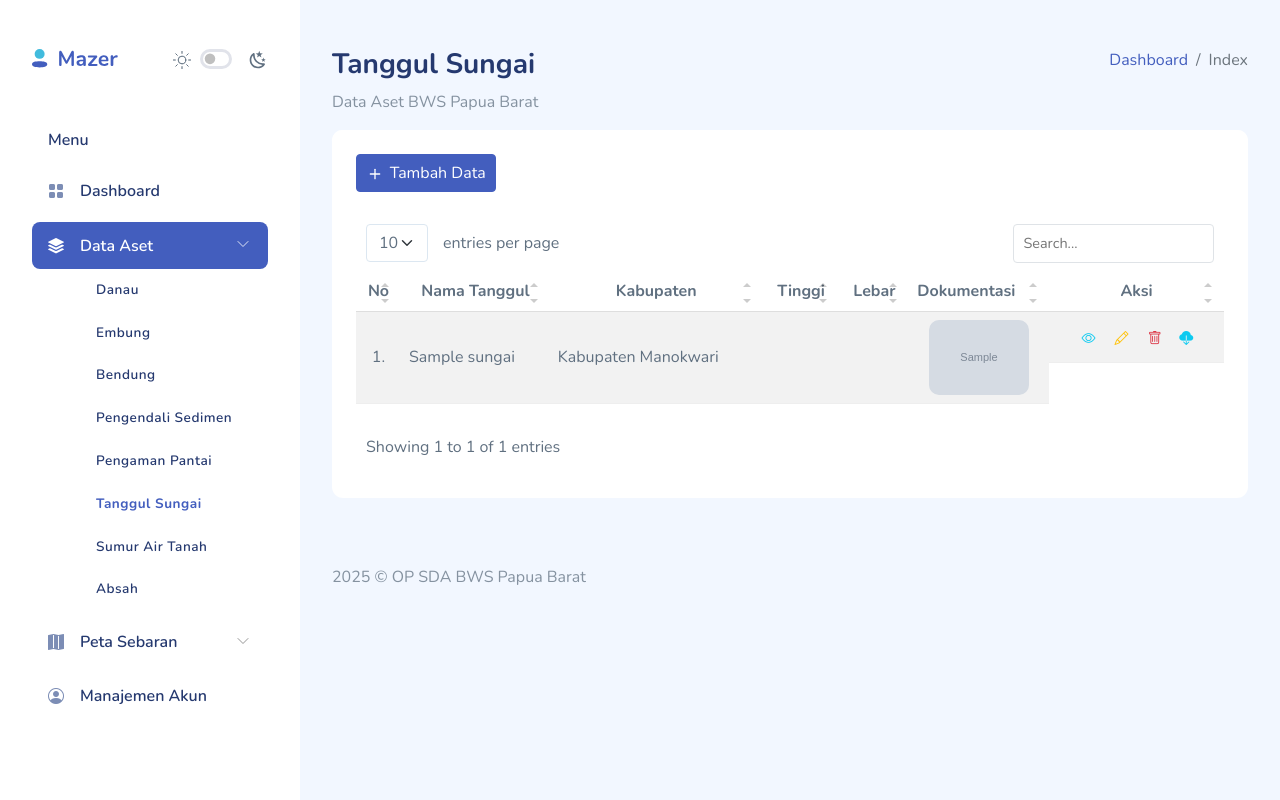
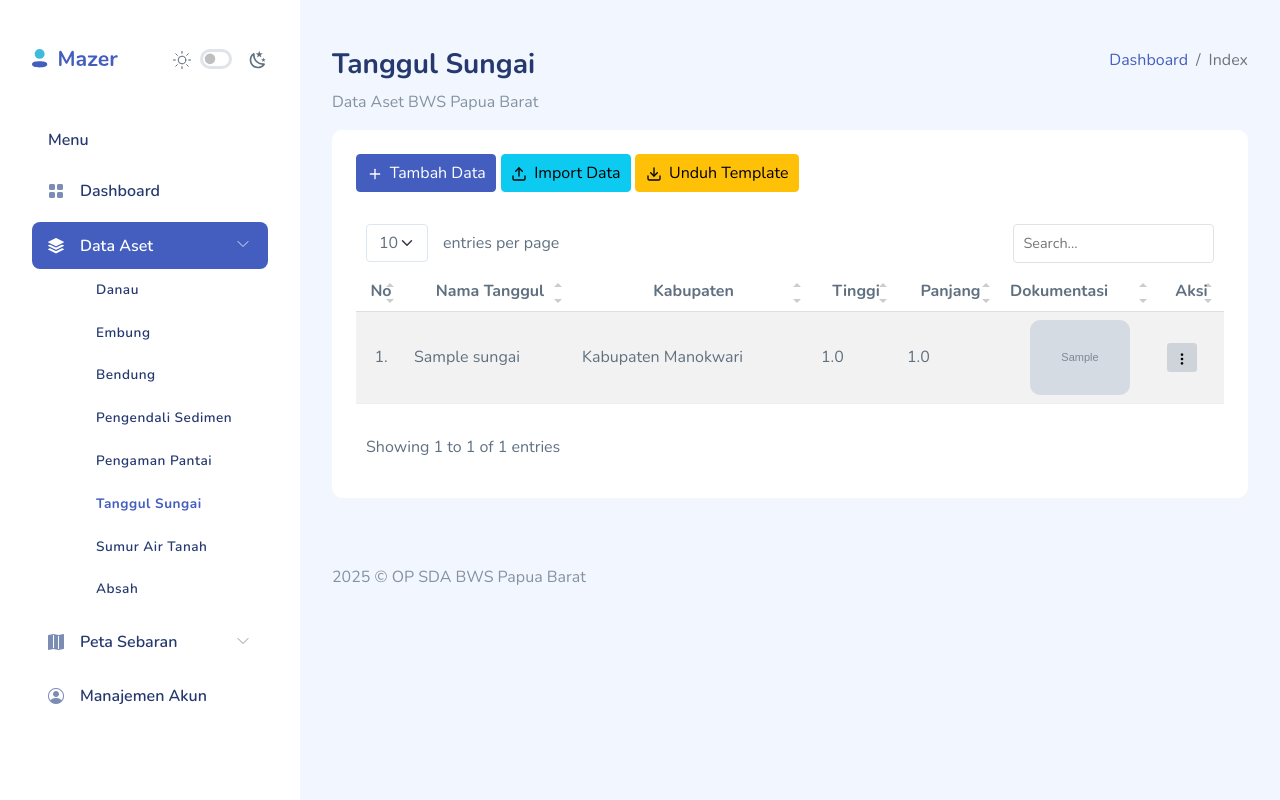
Before and after one commit to ariefendi992/aset-bwspb, a Django app: page /aset-tanggul-sungai/ in a window 1280 px wide. Run offline with Django 5.2, Linux system fonts and the light colour scheme; a user stored in the database is signed in; tables that the repository leaves empty hold one stand-in row (values such as "Sample post"); grey boxes marked "Sample" are stand-in pictures; parts of the project's set-up code (start-up, migrations or seed data) failed here and were passed over; some libraries are stand-ins or nearby versions.

Commit message:
import and export template aset Tanggul Sungai

```diff
--- a/apps/tanggul_sungai/forms.py
+++ b/apps/tanggul_sungai/forms.py
@@ -12,6 +12,7 @@ class TanggulSungaiForm(forms.ModelForm):
             "latitude2": "lat2",
             "longitude2": "long2",
         }
+        exclude = ["created_by", "updated_by"]
 
     def __init__(self, *args, **kwargs):
         super().__init__(*args, **kwargs)
@@ -52,3 +53,19 @@ class FotoTanggulSungaiForm(forms.ModelForm):
                     css_class += " is-valid"
 
             field.widget.attrs.update({"class": css_class})
+
+
+class UploadExcelForm(forms.Form):
+    file = forms.FileField(
+        label="Pilih File",
+        widget=forms.ClearableFileInput(
+            attrs={"class": "form-control", "accept": ".xlsx"}
+        ),
+    )
+
+    def cleaned_file(self):
+        file = self.cleaned_data["file"]
+
+        if not file.name.endswith(".xlsx"):
+            raise forms.ValidationError("File harus format .xlsx")
+        return file
--- a/apps/tanggul_sungai/models.py
+++ b/apps/tanggul_sungai/models.py
@@ -25,7 +25,8 @@ class TanggulSungaiModel(BaseAssetModel):
         null=True,
         blank=True,
         choices=[
-            ("Talud Pasang Batu", "Talud Pasang Batu"),
+            ("Talud, Pasang Batu", "Talud, Pasang Batu"),
+            ("Talud, Pasang Batu & Bronjong", "Talud, Pasang Batu & Bronjong"),
             ("Pasang Batu", "Pasang Batu"),
             ("Bronjong", "Bronjong"),
         ],
--- a/apps/tanggul_sungai/templates/index_tsungai.html
+++ b/apps/tanggul_sungai/templates/index_tsungai.html
@@ -31,6 +31,8 @@
       <div class="card">
         <div class="card-header">
           <a href="{% url 'tsungai:create' %}" class="btn icon icon-left btn-primary"><i data-feather="plus"></i> Tambah Data</a>
+          <a class="btn btn-info icon icon-left" data-bs-toggle="modal" data-bs-target="#modalUploadFile"><i data-feather="upload"></i> Import Data</a>
+          <a href="{% url 'tsungai:template' %}" class="btn icon icon-left btn-warning"><i data-feather="download"></i> Unduh Template</a>
         </div>
         <div class="card-body">
           <table class="table table-striped" id="table1">
@@ -40,7 +42,7 @@
                 <th class="text-center">Nama Tanggul</th>
                 <th class="text-center">Kabupaten</th>
                 <th class="text-center">Tinggi</th>
-                <th class="text-center">Lebar</th>
+                <th class="text-center">Panjang</th>
                 <th>Dokumentasi</th>
                 <th class="text-center">Aksi</th>
               </tr>
@@ -51,8 +53,8 @@
                   <td class="text-center">{{ forloop.counter }}.</td>
                   <td>{{ obj.nama }}</td>
                   <td>{{ obj.kabupaten }}</td>
-                  <td>{{ obj.tinggi }}</td>
-                  <td>{{ obj.lebar }}</td>
+                  <td>{{ obj.tinggi_tanggul|default:'-' }}</td>
+                  <td>{{ obj.panjang_tanggul|default:'-' }}</td>
                   <td>
                     {% with foto=obj.get_thumbnail %}
                       {% if foto %}
@@ -63,7 +65,7 @@
                       {% endif %}
                     {% endwith %}
                   </td>
-                  <td class="d-flex w-auto justify-content-center h-auto align-items-center">
+                  {% comment %} <td class="d-flex w-auto justify-content-center h-auto align-items-center">
                     <a href="{% url 'tsungai:detail' obj.pk %}" class="btn icon btn-outline-info btn-sm border-0"><i class="bi bi-eye"></i></a>
                     <a href="{% url 'tsungai:update' obj.pk %}" class="btn icon btn-outline-warning btn-sm border-0"><i class="bi bi-pencil"></i></a>
                     <form action="{% url 'tsungai:delete' obj.pk %}" method="post">
@@ -75,11 +77,65 @@
                         <a href="{% url 'tsungai:download' foto.pk %}" target="_blank" class="btn btn-sm btn-outline-info border-0"><i class="bi bi-cloud-download-fill"></i></a>
                       {% endif %}
                     {% endwith %}
+                  </td> {% endcomment %}
+                  <td class="center">
+                    <button class="btn btn-sm btn-light border-0" type="button" data-bs-toggle="dropdown"><i class="bi bi-three-dots-vertical"></i></button>
+                    <ul class="dropdown-menu dropdown-menu-end">
+                      <li>
+                        <a href="{% url 'tsungai:detail' obj.pk %}" class="dropdown-item"><i class="bi bi-eye text-info"></i> Detail</a>
+                      </li>
+                      <li>
+                        <a href="{% url 'tsungai:edit' obj.pk %}" class="dropdown-item"><i class="bi bi-pencil text-warning"></i> Edit</a>
+                      </li>
+                      <li>
+                        <hr class="dropdown-divider" />
+                      </li>
+                      <li>
+                        <form action="{% url 'tsungai:delete' obj.pk %}" method="post">
+                          {% csrf_token %}
+                          <button type="submit" class="dropdown-item text-danger"><i class="bi bi-trash"></i> Delete</button>
+                        </form>
+                      </li>
+                    </ul>
                   </td>
                 </tr>
               {% endfor %}
             </tbody>
           </table>
+        </div>
+
+        <div class="modal fade" id="modalUploadFile" tabindex="-1">
+          <div class="modal-dialog modal-dialog-centered">
+            <div class="modal-content">
+              <div class="modal-header">
+                <h5 class="modal-title">Tambah data dengan file excel</h5>
+                <button type="button" class="btn-close" data-bs-dismiss="modal"></button>
+              </div>
+
+              <form action="{% url 'tsungai:import' %}" method="post" enctype="multipart/form-data" class="form form-horizontal">
+                <div class="modal-body text-center">
+                  {% csrf_token %}
+                  <div class="form-body">
+                    <div class="row">
+                      {% for field in form %}
+                        <div class="col-md-4">{{ field.label }}</div>
+                        <div class="col-md-8 form-group">
+                          {{ field }}
+                          {% comment %} {% if field.errors %}
+                            <div class="invalid-feedback">{{ field.errors|striptags }}</div>
+                          {% endif %} {% endcomment %}
+                        </div>
+                      {% endfor %}
+                    </div>
+                  </div>
+                </div>
+                <div class="modal-footer">
+                  <button type="button" class="btn btn-secondary" data-bs-dismiss="modal">Tutup</button>
+                  <button type="submit" class="btn btn-success icon icon-left me-1"><i data-feather="check-circle"></i> Import</button>
+                </div>
+              </form>
+            </div>
+          </div>
         </div>
       </div>
     </section>
--- a/apps/tanggul_sungai/urls.py
+++ b/apps/tanggul_sungai/urls.py
@@ -6,7 +6,9 @@ urlpatterns = [
     path("", views.index, name="index"),
     path("add/", views.create, name="create"),
     path("detail/<int:id>/", views.detail, name="detail"),
-    path("edit/<int:id>/", views.update, name="update"),
+    path("edit/<int:id>/", views.update, name="edit"),
     path("delete/<int:id>/", views.delete, name="delete"),
     path("download-foto/<int:id>/", views.donwload, name="download"),
+    path("template/downlad", views.export_template, name="template"),
+    path("template/import", views.import_template, name="import"),
 ]
--- a/apps/tanggul_sungai/views.py
+++ b/apps/tanggul_sungai/views.py
@@ -1,9 +1,13 @@
 from django.shortcuts import render, redirect, get_object_or_404
 from django.contrib import messages
-from django.http import FileResponse, HttpRequest, Http404
+from django.http import FileResponse, HttpRequest, Http404, HttpResponse
 from .models import TanggulSungaiModel, FotoTanggulSungaiModel
-from .forms import FotoTanggulSungaiForm, TanggulSungaiForm
+from .forms import FotoTanggulSungaiForm, TanggulSungaiForm, UploadExcelForm
 from django.contrib.auth.decorators import login_required
+from openpyxl import Workbook
+from openpyxl.styles import Font, Alignment
+from openpyxl.worksheet.datavalidation import DataValidation
+import pandas as pd
 
 
 # Create your views here.
@@ -11,7 +15,7 @@ from django.contrib.auth.decorators import login_required
 def index(request):
     objects = TanggulSungaiModel.objects.order_by("-created_at").all()
 
-    context = {"filename": "tsungai", "objects": objects}
+    context = {"filename": "tsungai", "objects": objects, "form": UploadExcelForm()}
 
     return render(request, "index_tsungai.html", context)
 
@@ -101,3 +105,157 @@ def donwload(request, id):
         return FileResponse(foto.image.open(), as_attachment=True)
     except:
         raise Http404("File tidak ditemukan")
+
+
+@login_required(login_url="akun:login")
+def export_template(request):
+    wb = Workbook()
+    ws = wb.active
+    ws.title = "Tanggul Sungai"
+
+    ref_ws = wb.create_sheet(title="Referensi")
+
+    fields = TanggulSungaiModel._meta.get_fields()
+    col_idx = 1
+    headers = []
+    exclude_field = ["id", "created_at", "updated_at", "created_by", "updated_by"]
+    bold_font = Font(bold=True, size=12.0)
+    center_alignment = Alignment(horizontal="center", vertical="center")
+
+    for field in fields:
+        if (
+            field.concrete
+            and not field.many_to_many
+            and field.name not in exclude_field
+        ):
+            headers.append(field.name)
+            ws.cell(row=1, column=col_idx, value=field.name).font = bold_font
+            ws.cell(row=1, column=col_idx, value=field.name).alignment = (
+                center_alignment
+            )
+
+            col_idx += 1
+
+    # NOTE: KABUPATEN
+    kabupaten_list = [c[0] for c in TanggulSungaiModel.KABUPATEN_CHOICE]
+    for i, val in enumerate(kabupaten_list, start=1):
+        ref_ws.cell(row=i, column=2, value=val)
+    dv_kabupaten = DataValidation(
+        type="list", formula1=f"Referensi!$B$1:$B${len(kabupaten_list)}"
+    )
+    ws.add_data_validation(dv_kabupaten)
+
+    kabupaten_col = headers.index("kabupaten") + 1
+    dv_kabupaten.add(f"{chr(64+kabupaten_col)}2:{chr(64+kabupaten_col)}100")
+
+    # NOTE: JENIS KONSTRUKSI
+    jenisKonstruksiList = [
+        c[0] for c in TanggulSungaiModel._meta.get_field("jenis_konstruksi").choices
+    ]
+    for i, val in enumerate(jenisKonstruksiList, start=1):
+        ref_ws.cell(row=i, column=3, value=val)
+    dv_jenisKonstruksi = DataValidation(
+        type="list", formula1=f"Referensi!$C$1:$C${len(jenisKonstruksiList)}"
+    )
+    ws.add_data_validation(dv_jenisKonstruksi)
+
+    jenisKonstruksi_col = headers.index("jenis_konstruksi") + 1
+    dv_jenisKonstruksi.add(
+        f"{chr(64+jenisKonstruksi_col)}2:{chr(64+jenisKonstruksi_col)}100"
+    )
+
+    response = HttpResponse(
+        content_type="application/vnd.openxmlformats-officedocument.spreadsheetml.sheet"
+    )
+
+    response["Content-Disposition"] = (
+        'attachment; filename="template_aset_tanggul_sungai.xlsx"'
+    )
+
+    wb.save(response)
+    return response
+
+
+@login_required(login_url="akun:login")
+def import_template(request: HttpRequest):
+    if request.method == "POST":
+        form = UploadExcelForm(request.POST, request.FILES)
+
+        if form.is_valid():
+            file = form.files["file"]
+
+            try:
+                df = pd.read_excel(file)
+                df.columns = df.columns.str.strip().str.lower()
+                df = df.fillna("")
+
+                inserted = 0
+                updated = 0
+                skipped = 0
+
+                for _, row in df.iterrows():
+                    nama = str(row["nama"])
+
+                    if not nama:
+                        continue
+
+                    obj = TanggulSungaiModel.objects.filter(nama=nama).first()
+
+                    data_excel = dict(
+                        nama=str(row["nama"]),
+                        kabupaten=row["kabupaten"] or None,
+                        latitude=row["latitude"] or None,
+                        longitude=row["longitude"] or None,
+                        latitude2=row["latitude2"] or None,
+                        longitude2=row["longitude2"] or None,
+                        lokasi_sungai=row["lokasi_sungai"] or None,
+                        panjang_sungai=row["panjang_sungai"] or None,
+                        nama_sungai=row["nama_sungai"] or None,
+                        das=row["das"] or None,
+                        jenis_konstruksi=row["jenis_konstruksi"] or None,
+                        panjang_tanggul=row["panjang_tanggul"] or None,
+                        tinggi_tanggul=row["tinggi_tanggul"] or None,
+                        kondisi_sisi_kanan=row["kondisi_sisi_kanan"] or None,
+                        kondisi_sisi_kiri=row["kondisi_sisi_kiri"] or None,
+                        tahun_pembuatan=row["tahun_pembuatan"] or None,
+                        status_aset=row["status_aset"] or None,
+                        penamaan_bmn=row["penamaan_bmn"] or None,
+                    )
+
+                    user = request.user
+                    if obj:
+                        is_changed = False
+                        for field, value in data_excel.items():
+                            if getattr(obj, field) != value:
+                                is_changed = True
+                                setattr(obj, field, value)
+
+                        if is_changed:
+                            obj.updated_by = user
+                            obj.save()
+                            updated += 1
+                        else:
+                            skipped += 1
+
+                    else:
+                        TanggulSungaiModel.objects.create(
+                            created_by=user, updated_by=user, **data_excel
+                        )
+                        inserted += 1
+                messages.success(
+                    request,
+                    f"Import selesai. {inserted} data baru, {updated} data diperbaharui, {skipped} data tidak berubah.",
+                )
+                return redirect("tsungai:index")
+
+            except Exception as e:
+                messages.error(request, f"Error: {str(e)}")
+                # raise e
+
+            return redirect("tsungai:index")
+        else:
+            form = UploadExcelForm()
+
+        context = dict(filename="tsungai", form=form)
+
+        return render(request, "index_tsungai.html", context)
```
Also changed, not shown: apps/tanggul_sungai/templates/detail_tsungai.html (+11 -38 lines).
